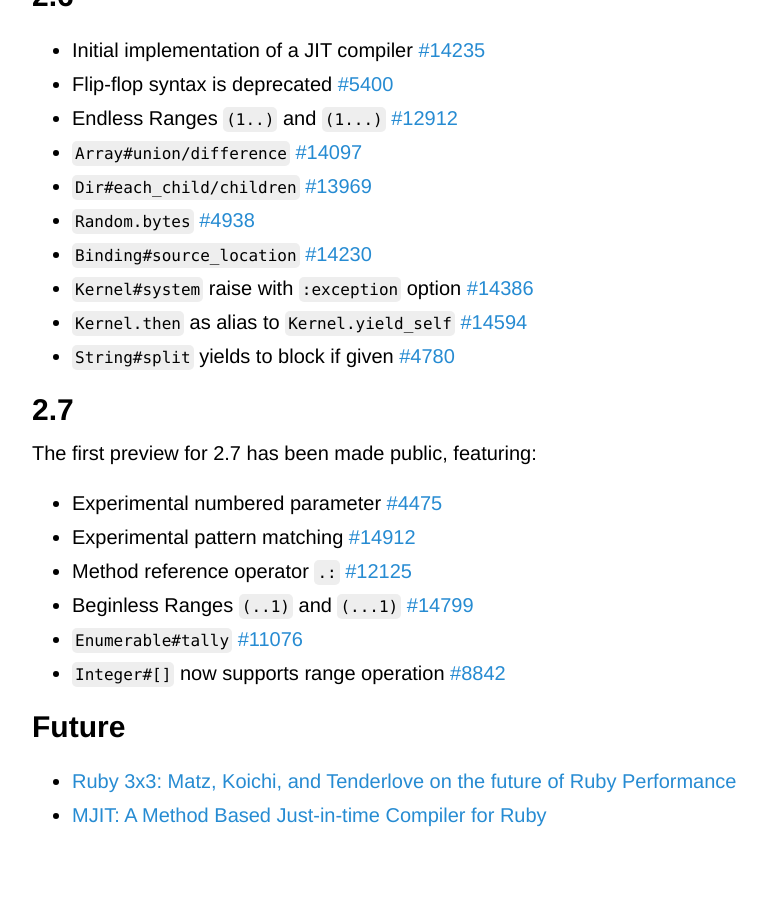
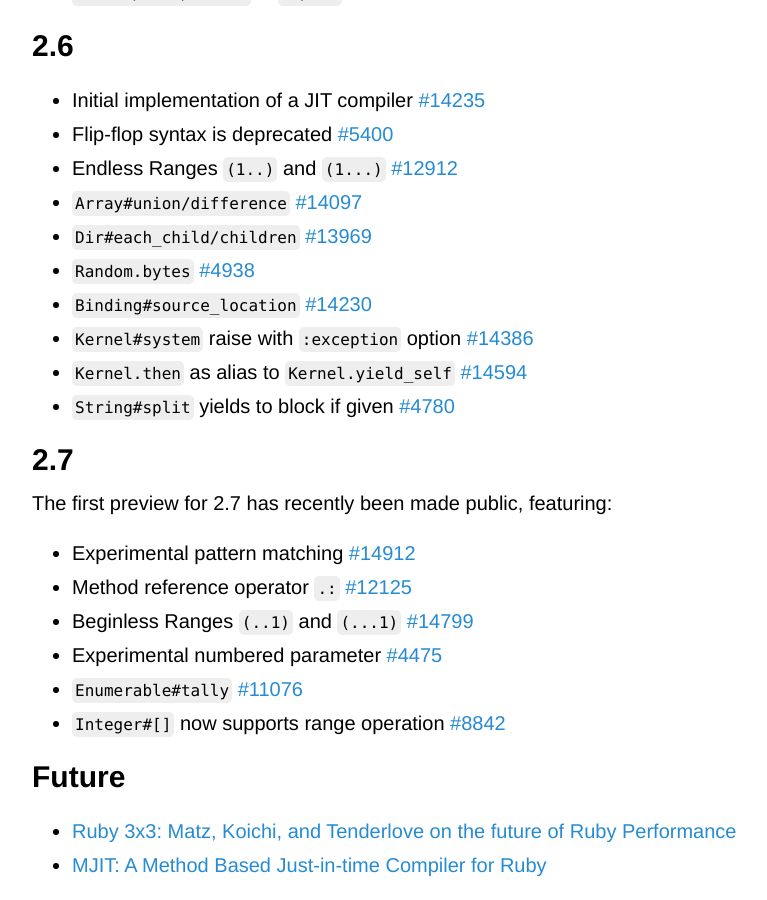
Before and after one commit to Maumagnaguagno/maumagnaguagno.github.io, a Jekyll site: the page built from ruby-versions.md, in a window 1280 px wide and 900 px high, scrolled down 2671 px. Shown: the whole window, without its empty margins (228-995 px from the left). Built offline with Jekyll 4.4.1, drawn with Linux system fonts in a browser that asks for light colours; our own code applies the rules of GitHub Pages for plain Markdown files; before the commit the page ends 3521 px from its top, so only the background shows below that; part of the change alters nothing that is shown; some of the changed text lies outside the part shown.

Commit message:
Replace ruby_issues include with simpler assign in Ruby Versions

```diff
--- a/_includes/ruby_issue.html
+++ /dev/null
@@ -1 +0,0 @@
-<a href="https://bugs.ruby-lang.org/issues/{{ include.i }}">#{{ include.i }}</a>
--- a/ruby-versions.md
+++ b/ruby-versions.md
@@ -21,6 +21,8 @@ This is a reminder of how Ruby evolved through time.
 [2.6](#26) | 2018-12-25 | TBA            | TBA
 [2.7](#27) | 2019-12-25 | TBA            | TBA
 
+{assign issue = "https://bugs.ruby-lang.org/issues/"}
+
 ## 1.8
 - We will consider this version our starting point
 
@@ -40,62 +42,62 @@ This is a reminder of how Ruby evolved through time.
 ## 2.0
 - Keyword arguments
 - Extend class with ``Module#prepend``
-- UTF-8 as default encoding {% include ruby_issue.html i=6679 %}
-- Convert to Hash with ``#to_h`` {% include ruby_issue.html i=6276 %}
-- Onigmo replaces Oniguruma {% include ruby_issue.html i=5820 %}
-- ``Kernel#__dir__`` {% include ruby_issue.html i=3346 %}
-- ``String#lines/chars/codepoints/bytes`` returns Array instead of Enumerator {% include ruby_issue.html i=6670 %}
+- UTF-8 as default encoding [#6679]({{ issue }}6679)
+- Convert to Hash with ``#to_h`` [#6276]({{ issue }}6276)
+- Onigmo replaces Oniguruma [#5820]({{ issue }}5820)
+- ``Kernel#__dir__`` [#3346]({{ issue }}3346)
+- ``String#lines/chars/codepoints/bytes`` returns Array instead of Enumerator [#6670]({{ issue }}6670)
 
 ## 2.1
 - VM (method cache)
-- Bignum with GMP {% include ruby_issue.html i=8796 %}
-- ``String#scrub`` {% include ruby_issue.html i=8414 %}
-- ``Numeric#bit_length`` {% include ruby_issue.html i=8700 %}
-- ``Module#prepend/include`` are public {% include ruby_issue.html i=8846 %}
+- Bignum with GMP [#8796]({{ issue }}8796)
+- ``String#scrub`` [#8414]({{ issue }}8414)
+- ``Numeric#bit_length`` [#8700]({{ issue }}8700)
+- ``Module#prepend/include`` are public [#8846]({{ issue }}8846)
 
 ## 2.2
-- ``nil``, ``true`` and ``false`` objects are frozen {% include ruby_issue.html i=8923 %}
-- Symbol GC {% include ruby_issue.html i=9634 %}
+- ``nil``, ``true`` and ``false`` objects are frozen [#8923]({{ issue }}8923)
+- Symbol GC [#9634]({{ issue }}9634)
 
 ## 2.3
-- Frozen string literals {% include ruby_issue.html i=11473 %}
-- ``String#+@/-@`` to get mutable and frozen strings, respectively {% include ruby_issue.html i=11782 %}
-- ``obj&.foo`` [safe navigation operator](https://en.wikipedia.org/wiki/Safe_navigation_operator) {% include ruby_issue.html i=11537 %}
-- ``Array/Hash#dig`` {% include ruby_issue.html i=11643 %}
-- Experimental ``RubyVM::InstructionSequence#to_binary`` and ``RubyVM::InstructionSequence.load_from_binary`` {% include ruby_issue.html i=11788 %}
+- Frozen string literals [#11473]({{ issue }}11473)
+- ``String#+@/-@`` to get mutable and frozen strings, respectively [#11782]({{ issue }}11782)
+- ``obj&.foo`` [safe navigation operator](https://en.wikipedia.org/wiki/Safe_navigation_operator) [#11537]({{ issue }}11537)
+- ``Array/Hash#dig`` [#11643]({{ issue }}11643)
+- Experimental ``RubyVM::InstructionSequence#to_binary`` and ``RubyVM::InstructionSequence.load_from_binary`` [#11788]({{ issue }}11788)
 
 ## 2.4
-- Unify Fixnum and Bignum into Integer {% include ruby_issue.html i=12005 %}
-- ``Array#max/min`` do not create temporary arrays under certain conditions {% include ruby_issue.html i=12172 %}
-- ``Regexp#match?`` does not change global variables {% include ruby_issue.html i=8110 %}
-- ``Comparable#clamp`` {% include ruby_issue.html i=10594 %}
+- Unify Fixnum and Bignum into Integer [#12005]({{ issue }}12005)
+- ``Array#max/min`` do not create temporary arrays under certain conditions [#12172]({{ issue }}12172)
+- ``Regexp#match?`` does not change global variables [#8110]({{ issue }}8110)
+- ``Comparable#clamp`` [#10594]({{ issue }}10594)
 
 ## 2.5
-- ``Kernel#yield_self`` {% include ruby_issue.html i=6721 %}
-- ``String#delete_prefix/delete_suffix`` {% include ruby_issue.html i=12694 %} {% include ruby_issue.html i=13665 %}
-- ``Array#prepend/append`` as aliases of ``Array#unshift/push`` {% include ruby_issue.html i=12746 %}
-- ``rescue/else/ensure`` in ``do/end`` blocks {% include ruby_issue.html i=12906 %}
+- ``Kernel#yield_self`` [#6721]({{ issue }}6721)
+- ``String#delete_prefix/delete_suffix`` [#12694]({{ issue }}12694) [#13665]({{ issue }}13665)
+- ``Array#prepend/append`` as aliases of ``Array#unshift/push`` [#12746]({{ issue }}12746)
+- ``rescue/else/ensure`` in ``do/end`` blocks [#12906]({{ issue }}12906)
 
 ## 2.6
-- Initial implementation of a JIT compiler {% include ruby_issue.html i=14235 %}
-- Flip-flop syntax is deprecated {% include ruby_issue.html i=5400 %}
-- Endless Ranges ``(1..)`` and ``(1...)`` {% include ruby_issue.html i=12912 %}
-- ``Array#union/difference`` {% include ruby_issue.html i=14097 %}
-- ``Dir#each_child/children`` {% include ruby_issue.html i=13969 %}
-- ``Random.bytes`` {% include ruby_issue.html i=4938 %}
-- ``Binding#source_location`` {% include ruby_issue.html i=14230 %}
-- ``Kernel#system`` raise with ``:exception`` option {% include ruby_issue.html i=14386 %}
-- ``Kernel.then`` as alias to ``Kernel.yield_self`` {% include ruby_issue.html i=14594 %}
-- ``String#split`` yields to block if given {% include ruby_issue.html i=4780 %}
+- Initial implementation of a JIT compiler [#14235]({{ issue }}14235)
+- Flip-flop syntax is deprecated [#5400]({{ issue }}5400)
+- Endless Ranges ``(1..)`` and ``(1...)`` [#12912]({{ issue }}12912)
+- ``Array#union/difference`` [#14097]({{ issue }}14097)
+- ``Dir#each_child/children`` [#13969]({{ issue }}13969)
+- ``Random.bytes`` [#4938]({{ issue }}4938)
+- ``Binding#source_location`` [#14230]({{ issue }}14230)
+- ``Kernel#system`` raise with ``:exception`` option [#14386]({{ issue }}14386)
+- ``Kernel.then`` as alias to ``Kernel.yield_self`` [#14594]({{ issue }}14594)
+- ``String#split`` yields to block if given [#4780]({{ issue }}4780)
 
 ## 2.7
-The first preview for 2.7 has been made public, featuring:
-- Experimental numbered parameter {% include ruby_issue.html i=4475 %}
-- Experimental pattern matching {% include ruby_issue.html i=14912 %}
-- Method reference operator ``.:`` {% include ruby_issue.html i=12125 %}
-- Beginless Ranges ``(..1)`` and ``(...1)`` {% include ruby_issue.html i=14799 %}
-- ``Enumerable#tally`` {% include ruby_issue.html i=11076 %}
-- ``Integer#[]`` now supports range operation {% include ruby_issue.html i=8842 %}
+The first preview for 2.7 has recently been made public, featuring:
+- Experimental pattern matching [#14912]({{ issue }}14912)
+- Method reference operator ``.:`` [#12125]({{ issue }}12125)
+- Beginless Ranges ``(..1)`` and ``(...1)`` [#14799]({{ issue }}14799)
+- Experimental numbered parameter [#4475]({{ issue }}4475)
+- ``Enumerable#tally`` [#11076]({{ issue }}11076)
+- ``Integer#[]`` now supports range operation [#8842]({{ issue }}8842)
 
 ## Future
 - [Ruby 3x3: Matz, Koichi, and Tenderlove on the future of Ruby Performance](https://blog.heroku.com/ruby-3-by-3)
```
